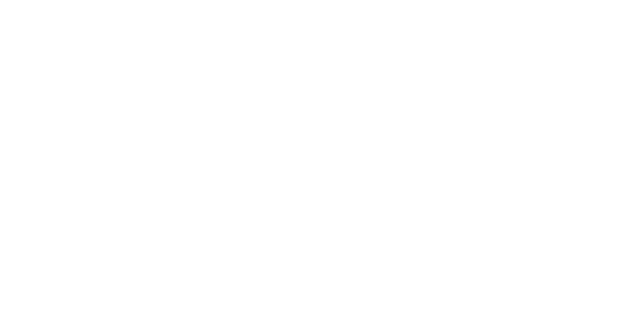
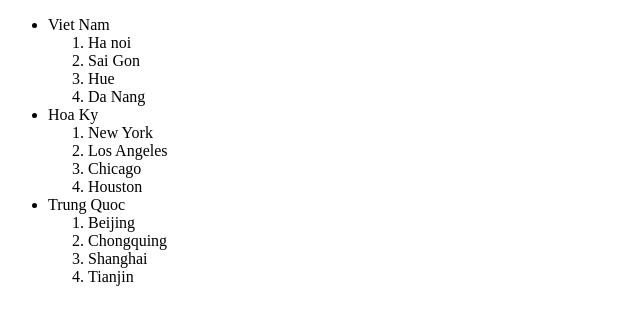
Before and after one commit to thanhtr297/GitProject, a plain HTML site: page source/index.html in a window 1280 px wide. Shown: the whole page, without its empty margins (0-640 px from the left). Drawn offline with Linux system fonts and the light colour scheme.

Commit message:
baitapthe UL LI

```diff
--- a/source/index.html
+++ b/source/index.html
@@ -3,8 +3,35 @@
 <head>
     <meta charset="UTF-8">
     <title>Title</title>
+
 </head>
 <body>
+    <ul>
+        <li> Viet Nam
+            <ol>
+                <li> Ha noi</li>
+                <li>Sai Gon</li>
+                <li>Hue</li>
+                <li>Da Nang</li>
+            </ol>
+        </li>
+        <li> Hoa Ky
+            <ol>
+                <li>New York</li>
+                <li>Los Angeles</li>
+                <li>Chicago</li>
+                <li>Houston</li>
+            </ol>
+        </li>
+        <li> Trung Quoc
+            <ol>
+                <li>Beijing</li>
+                <li>Chongquing</li>
+                <li>Shanghai</li>
+                <li>Tianjin</li>
+            </ol>
+        </li>
+    </ul>
 
 </body>
 </html>
```
